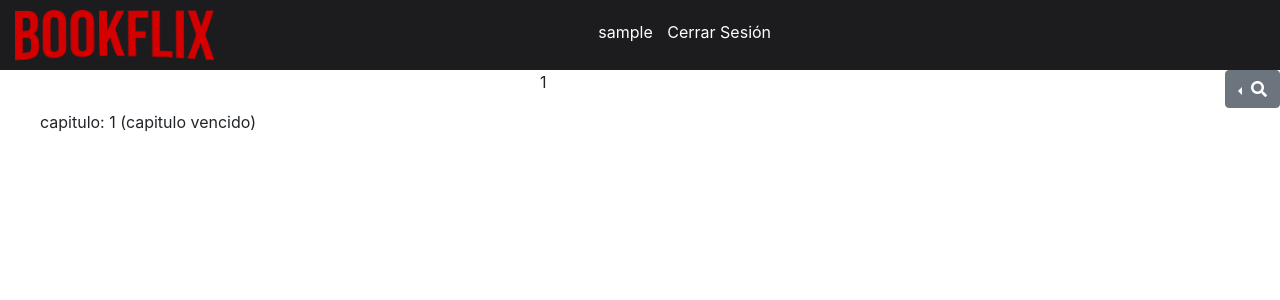
After one commit to JuanFazzano/Bookflix, a Django app: a page that uses templates/header.html in a window 1280 px wide. The commit adds this page. Shown: the top 300 px of the page. Run offline with Django 3.2, Linux system fonts and the light colour scheme; a user stored in the database is signed in; tables that the repository leaves empty hold one stand-in row (values such as "Sample post"); some libraries are stand-ins or nearby versions.

Commit message:
arreglado algo del buscador y hecho listado de capitulos.

```diff
--- a/Bookflix/urls.py
+++ b/Bookflix/urls.py
@@ -34,6 +34,7 @@ urlpatterns = [
     url(r'^listado_trailer/',views.Vista_Listado_Trailer.as_view()),
     url(r'^listado_genero/',views.Vista_Listado_Genero.as_view()),
     url(r'^listado_editorial/',views.Vista_Listado_Editorial.as_view()),
+    url(r'^listado_capitulo/id=(?P<id>\w+)/$',views.Vista_Listado_Capitulo.as_view()),
     url(r'^listado_autor/',views.Vista_Listado_Autor.as_view()),
     url(r'^listado_libro/',views.Vista_Listado_Libro.as_view()),
     url(r'^listado_perfiles/',views.Vista_Listado_Perfiles.as_view()),
--- a/Bookflix/views.py
+++ b/Bookflix/views.py
@@ -144,7 +144,7 @@ class Vista_Iniciar_Sesion(View):
                 id_usuario_logueado = (User.objects.values('id').get(username=email))['id']
                 if not usuario.is_staff:
                     request.session['perfil'] = Perfil.objects.get(auth_id = id_usuario_logueado).id
-                    return redirect('/listado_perfiles/')
+                    return redirect('/listado_libro/')
                 else:
                     return redirect('/home_admin/')
             else:
@@ -447,6 +447,26 @@ class Vista_Listado_Trailer(Vista_Listado):
         self.modelo  = Trailer
         self.modelo_string = 'trailer'
         super(Vista_Listado_Trailer,self).__init__(*args,**kwargs)
+
+
+class Vista_Listado_Capitulo(Vista_Listado):
+    def __init__(self, *args, **kwargs):
+        self.id_libro=None
+        self.url = 'listado_capitulo.html'
+        self.modelo = Capitulo
+        self.modelo_string = 'capitulo'
+        super(Vista_Listado_Capitulo, self).__init__(*args, **kwargs)
+
+
+    def get(self,request,id):
+        self.id_libro=id
+        return super(Vista_Listado_Capitulo, self).get(request)
+
+
+    def retornar_tuplas(self, es_staff):
+        id_libro_incompleto=Libro_Incompleto.objects.get(libro_id=self.id_libro).id
+        return Capitulo.objects.filter(titulo_id=id_libro_incompleto)
+
 
 class Vista_Formulario_Libro_Completo(View):
     def get(self,request,id=None):
@@ -1063,7 +1083,7 @@ class Vista_Historial(View):
             libro1 = Libro.objects.get(id=libro.libro_id)
             contexto['libros'].append({
                                 'libro':  libro1,
-                                'lee_libro': Lee_libro.objects.get(libro_id = libro1.id),
+                                'lee_libro': Lee_libro.objects.get(libro_id = libro1.id,perfil_id=id_perfil),
                                 'capitulos': self.obtener_capitulos_de_libro(request,libro,id_perfil)
                                 })
 
@@ -1083,11 +1103,6 @@ class Vista_Historial(View):
 
 #contexto={'libro':paginar(request,(Lee_libro.objects.filter(perfil_id = id_perfil)),'libro1':capitulos}
 #contexto[libro1.id] = self.obtener_capitulos_de_libro(request,libro_id,perfil)
-
-
-
-
-
 
 
 
--- a/modelos/models.py
+++ b/modelos/models.py
@@ -3,7 +3,7 @@ from __future__ import unicode_literals
 from django.db import models
 from django.contrib.auth.models import User
 from django.core.exceptions import ValidationError
-
+import datetime
 
 class Tarjeta(models.Model):
     nro_tarjeta = models.CharField(max_length = 16)
@@ -105,6 +105,14 @@ class Libro(models.Model):
     def buscar_similares(self):
         pass
 
+    def esta_vencido(self):
+        if self.fecha_vencimiento is not None:
+           return self.fecha_vencimiento.date() <= datetime.datetime.today().date()
+        return False
+    def esta_lanzado(self):
+        if self.fecha_lanzamiento is not None:
+           return self.fecha_lanzamiento.date() >= datetime.datetime.today().date()
+        return False
 
 class Perfil(models.Model):
     class Meta:
@@ -153,6 +161,17 @@ class Capitulo(models.Model):
     fecha_vencimiento = models.DateTimeField(null=True)
     archivo_pdf = models.FileField(null = False)
 
+
+    def esta_vencido(self):
+        if self.fecha_vencimiento is not None:
+           return self.fecha_vencimiento.date() <= datetime.datetime.today().date()
+        return False
+    def esta_lanzado(self):
+        if self.fecha_lanzamiento is not None:
+           return self.fecha_lanzamiento.date() <= datetime.datetime.today().date()
+        return False
+
+
 class Lee_Capitulo(models.Model):
     class Meta:
         unique_together = (('capitulo','perfil'),)
--- a/templates/detalle_libro.html
+++ b/templates/detalle_libro.html
@@ -17,7 +17,7 @@
         }
     {% endblock %}
 {% block detalle %}
-    < style="list-style:none;">
+    <ul style="list-style:none;">
         {% if objeto_pagina %}
             {% for libro in objeto_pagina %}
                 <li>
@@ -53,7 +53,7 @@
                          <br> <br>
                     {% else %}
                         <button>
-                            <a href="#"> Ver listado de capítulos</a>
+                            <a href="/listado_capitulo/id={{libro.id}}"> Ver listado de capítulos</a>
                         </button>
                     {% endif %}
                     {% if not error %}
--- a/templates/header.html
+++ b/templates/header.html
@@ -56,6 +56,9 @@
             <li style=" padding-left:10px; display:inline;"> <a href="#" style="text-decoration: none;color:white;"> {{request.user}} </li>
             {% if not request.user.is_staff%}
                 <li style="padding-left:10px; display:inline;">
+                    <a href="/historial/pagina=1" style="text-decoration: none; color: white;"> Ver Historial </a>
+                </li>
+                <li style="padding-left:10px; display:inline;">
                     <a href="/listado_novedad/" style="text-decoration: none; color: white;"> Ver novedades </a>
                 </li>
                 <li style="padding-left:10px; display:inline;">
--- /dev/null
+++ b/templates/listado_capitulo.html
@@ -0,0 +1,34 @@
+{% extends "listado.html" %}
+
+{% block estilos %}
+      #boton_personalizado{
+        text-decoration: none;
+        top:50px;
+        padding: 5px;
+        font-weight: 400;
+        font-size: 12px;
+        color: #ffffff;
+        background-color: black;
+        border-radius: 4px;
+        font-family: "Roboto";
+        margin-left: 5px;
+      }
+{% endblock %}
+<br> <h2> Listado de capitulos nombre del libro </h2> <br>
+{% block listado %}
+    <div>
+
+    {% for capitulo in objeto_pagina %}
+        {% if capitulo.esta_lanzado %}
+            {% if capitulo.esta_vencido %}
+                capitulo: {{capitulo.capitulo}} (capitulo vencido)
+            {% else %}
+                <a  href="/lectura_capitulo/id={{capitulo.id}} ">capitulo: {{capitulo.capitulo}} </a><br>
+            {%endif%}
+        {% else %}
+                capitulo: {{capitulo.capitulo}} sera lanzado el {{capitulo.fecha_lanzamiento|date:"D d M Y"}}
+
+        {% endif %}
+    {% endfor %}
+    </div>
+{% endblock %}
--- a/templates/listado_libro.html
+++ b/templates/listado_libro.html
@@ -69,7 +69,7 @@
                 {% if libro.fecha_vencimiento is none  %}
                     <td> - </td>
                 {% else %}
-                  <td> {{libro.fecha_vencimiento|date:"D d M Y"}} </td>
+                <td> {{libro.fecha_vencimiento|date:"D d M Y"}} </td>
                 {% endif %}
                 <td>{{libro.ISBN}}</td>
                 <td> <a id="boton_personalizado" href="/detalle_libro/id={{libro.id}}"> Ver </a>     <!--
```
Also changed, not shown: templates/historial.html (+8 -0 lines), templates/home_admin.html (+2 -24 lines).
